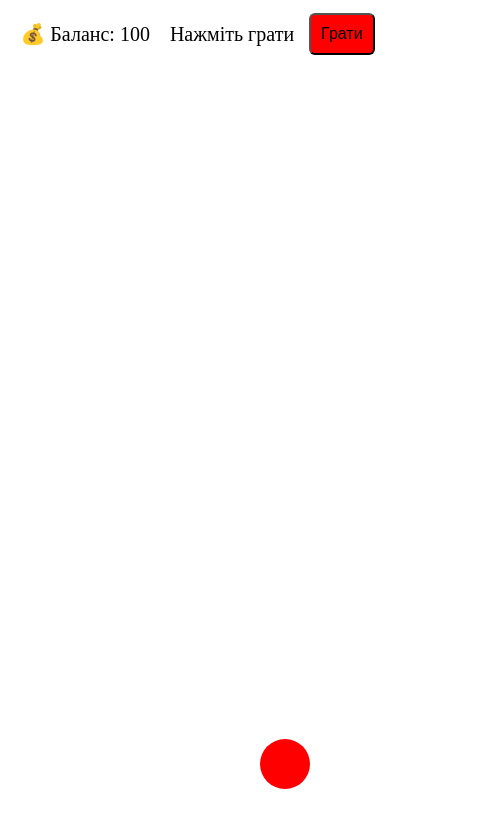
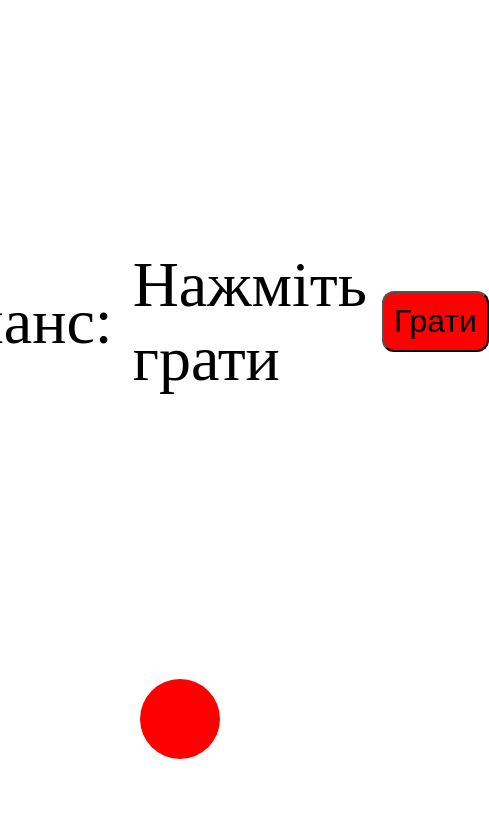
Before and after one commit to Kostanbro317/test_play, a plain HTML site: page index.html in a window 390 px wide. Shown: the whole page, 489 px wide, since content can reach past the window. Drawn offline with Linux system fonts and the light colour scheme.

Commit message:
Add files via upload
ліпше дивиться на різних пристроях.

```diff
--- a/index.html
+++ b/index.html
@@ -62,16 +62,32 @@
 	const circle = document.getElementById("circle");
 	let x = 100, y = 100, dx = 2, dy = 1.5;
 
+	// function moveCircle() {
+	// 	x += dx;
+	// 	y += dy;
+
+	// 	if (x <= 0 || x >= window.innerWidth - 50) dx *= -1;
+	// 	if (y <= 0 || y >= window.innerHeight - 50) dy *= -1;
+
+	// 	circle.style.left = x + "px";
+	// 	circle.style.top = y + "px";
+	// }
+	const size = 80; // розмір круга
+
 function moveCircle() {
 	x += dx;
 	y += dy;
 
-		if (x <= 0 || x >= window.innerWidth - 50) dx *= -1;
-		if (y <= 0 || y >= window.innerHeight - 50) dy *= -1;
+	const maxX = document.documentElement.clientWidth - size;
+	const maxY = document.documentElement.clientHeight - size;
+
+	if (x <= 0 || x >= maxX) dx *= -1;
+	if (y <= 0 || y >= maxY) dy *= -1;
 
 	circle.style.left = x + "px";
 	circle.style.top = y + "px";
 }
+
 
 	let moveInterval = setInterval(moveCircle, 10);
 
@@ -79,7 +95,7 @@
 		balance += 10;
 		localStorage.setItem("balance", balance);
 		updateBalance();
-		resultEl.textContent = " +10 від мінігри!";
+		resultEl.textContent = " +10!";
 
 		circle.style.display = "none";
 
--- a/style.css
+++ b/style.css
@@ -8,13 +8,24 @@ body {
 		font-family: Arial, sans-serif;
 		color: white;
 	}
+	html, body {
+	margin: 0;
+	padding: 0;
+	overflow: hidden;
+	width: 100%;
+	height: 100%;
+}
+
 	#balance, #result {
-		font-size: 20px;
+		font-size: 64px;
 		margin: 10px;
+		display: flex;
+		justify-content: center;
+		align-items: center;
 	}
 	#circle {
-		width: 50px;
-		height: 50px;
+		width: 80px;
+		height: 80px;
 		background: red;
 		border-radius: 50%;
 		position: absolute;
@@ -23,13 +34,23 @@ body {
 	button {
 		margin: 5px;
 		padding: 10px;
-		font-size: 16px;
+		font-size: 32px;
 		cursor: pointer;
 		background: red;
-		border-radius: 6px;
+		border-radius: 12px;
 	}
 	.casino {
 		display: flex;
 		justify-content: center;
 		align-items: center;
+
 	}
+	@media (max-width: 599px) {
+		.casino{
+			margin-top: 200px;
+			font-size: 64pxpx;
+			display: flex;
+		    justify-content: center;
+		    align-items: center;
+		}
+	}
```
Lines whose indentation alone changed are shown as unchanged.
